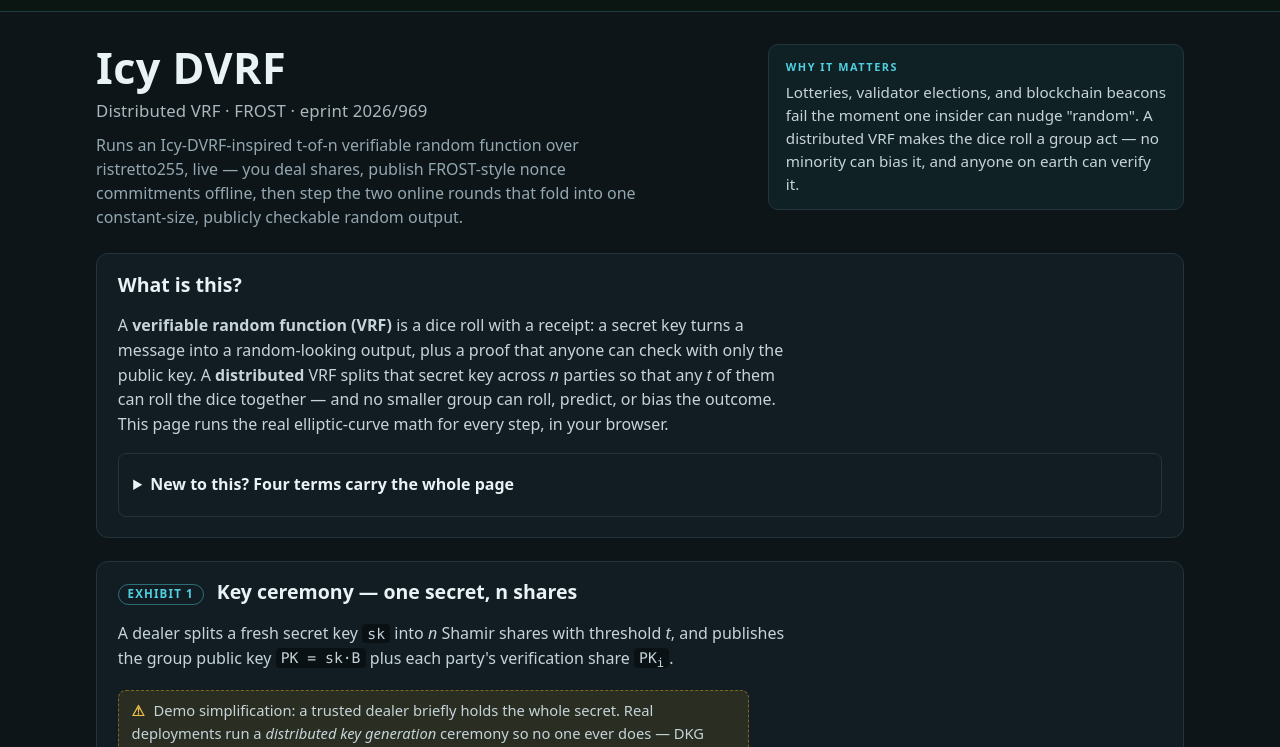
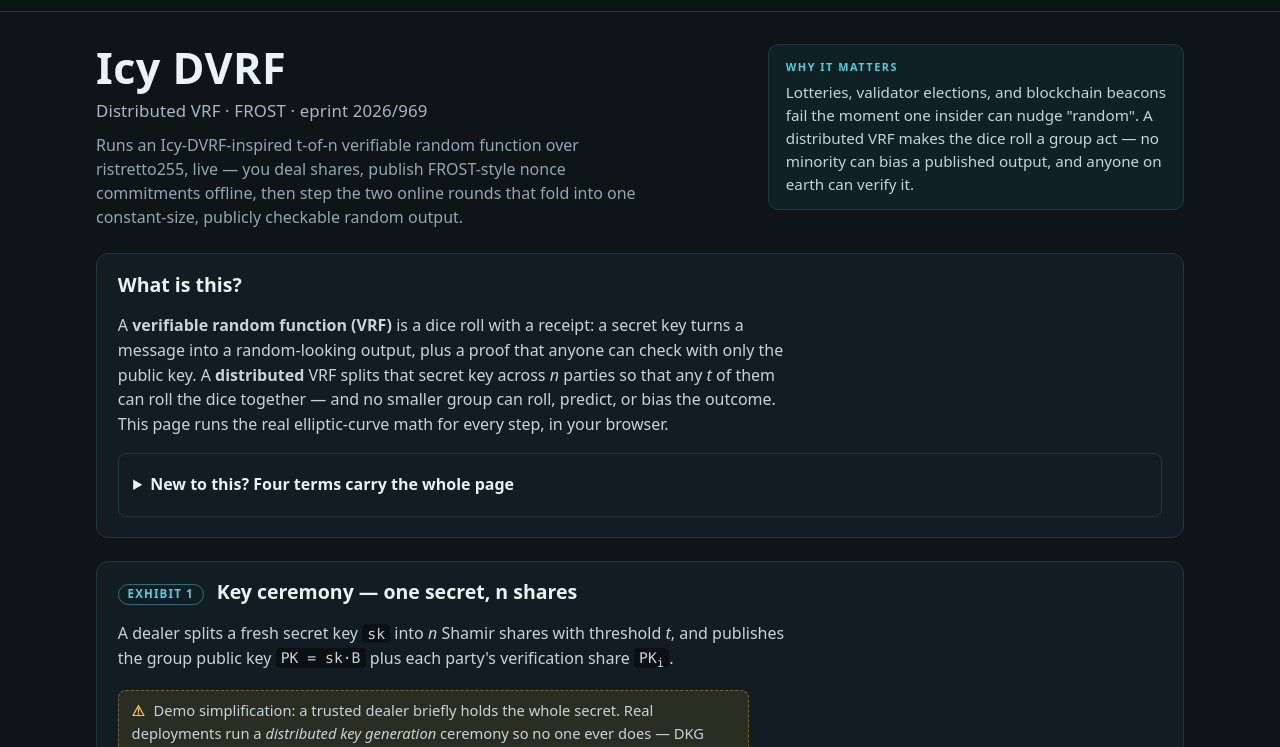
Before and after one commit to systemslibrarian/crypto-lab-icy-dvrf, a website built with Vite: page index.html in a window 1280 px wide. Shown: the part 53-800 px from the top of the page. Built offline with nearby package versions, Linux system fonts and the light colour scheme.

Commit message:
Bound the no-bias claim to a published output
The "why it matters" hook claimed that no minority can bias a
distributed VRF, full stop. The README's own point is that "no bias" has
an exact boundary: safety holds, liveness does not, and a minority that
attacks liveness can turn censorship into bias.

index.html hero "why it matters"
  before: "A distributed VRF makes the dice roll a group act — no
           minority can bias it, and anyone on earth can verify it."
  after:  "A distributed VRF makes the dice roll a group act — no
           minority can bias a published output, and anyone on earth can
           verify it."

The README governs, under "What Can Go Wrong": "Cheaters plus absentees
reaching n − t + 1 can *halt* the beacon (liveness), but can never bias
a published output for a fixed message (safety)." The same section names
the gap the old wording papered over: "Selective abort — [...] refusing
round 2 censors publication. No alternative β exists, but a surrounding
beacon that changes the message or rolls a fresh candidate on retry
converts censorship into bias — the retry rule matters."

The hook now uses the README's exact scope, which the page's own exhibit
("the selective-abort limit of 'no bias'") is built to teach.

Co-Authored-By: Claude Fable 5.1 <noreply@anthropic.com>

```diff
--- a/index.html
+++ b/index.html
@@ -170,8 +170,8 @@
           <span class="cl-hero-why-label">WHY IT MATTERS</span>
           <p class="cl-hero-why-text">
             Lotteries, validator elections, and blockchain beacons fail the moment one insider can nudge
-            "random". A distributed VRF makes the dice roll a group act — no minority can bias it, and
-            anyone on earth can verify it.
+            "random". A distributed VRF makes the dice roll a group act — no minority can bias a
+            published output, and anyone on earth can verify it.
           </p>
         </aside>
       </header>
```
